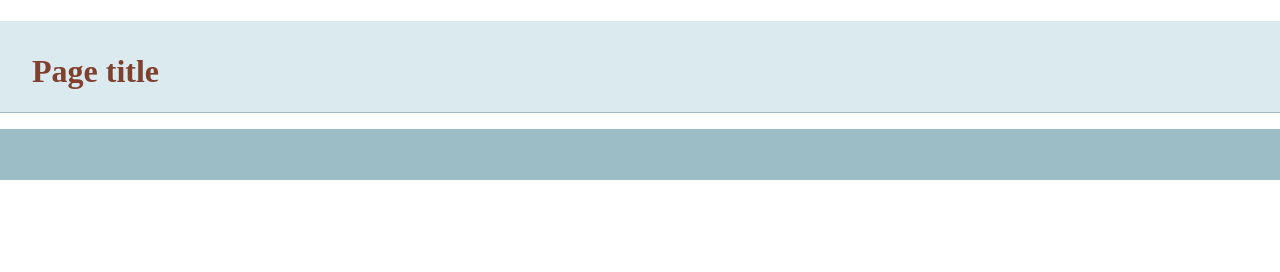
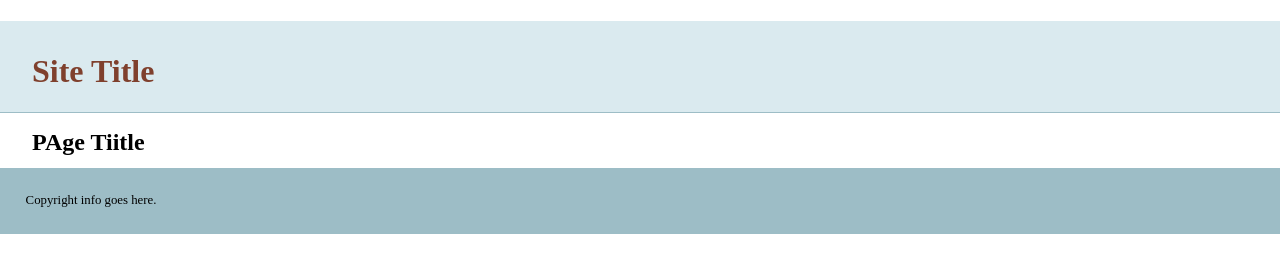
Before and after one commit to forourjunkuseonly/git-basics, a plain HTML site: page index.html in a window 1280 px wide. Drawn offline with nearby package versions, Linux system fonts and the light colour scheme.

Commit message:
Added more info to template

```diff
--- a/index.html
+++ b/index.html
@@ -14,13 +14,15 @@
     </head>
     <body>
     <header>
-	<h1>Page title</h1>
+	<h1>Site Title</h1>
     </header>
     <nav id="pageNav">
     </nav>
     <main>
+        <h2>PAge Tiitle </h2>
     </main>
     <footer>
+        Copyright info goes here.
     </footer>
         <script>
             //use the modernizr load to load up external scripts. This will load the scripts asynchronously, but the order listed matters. Although it will load all scripts in parallel, it will execute them in the order listed
```
